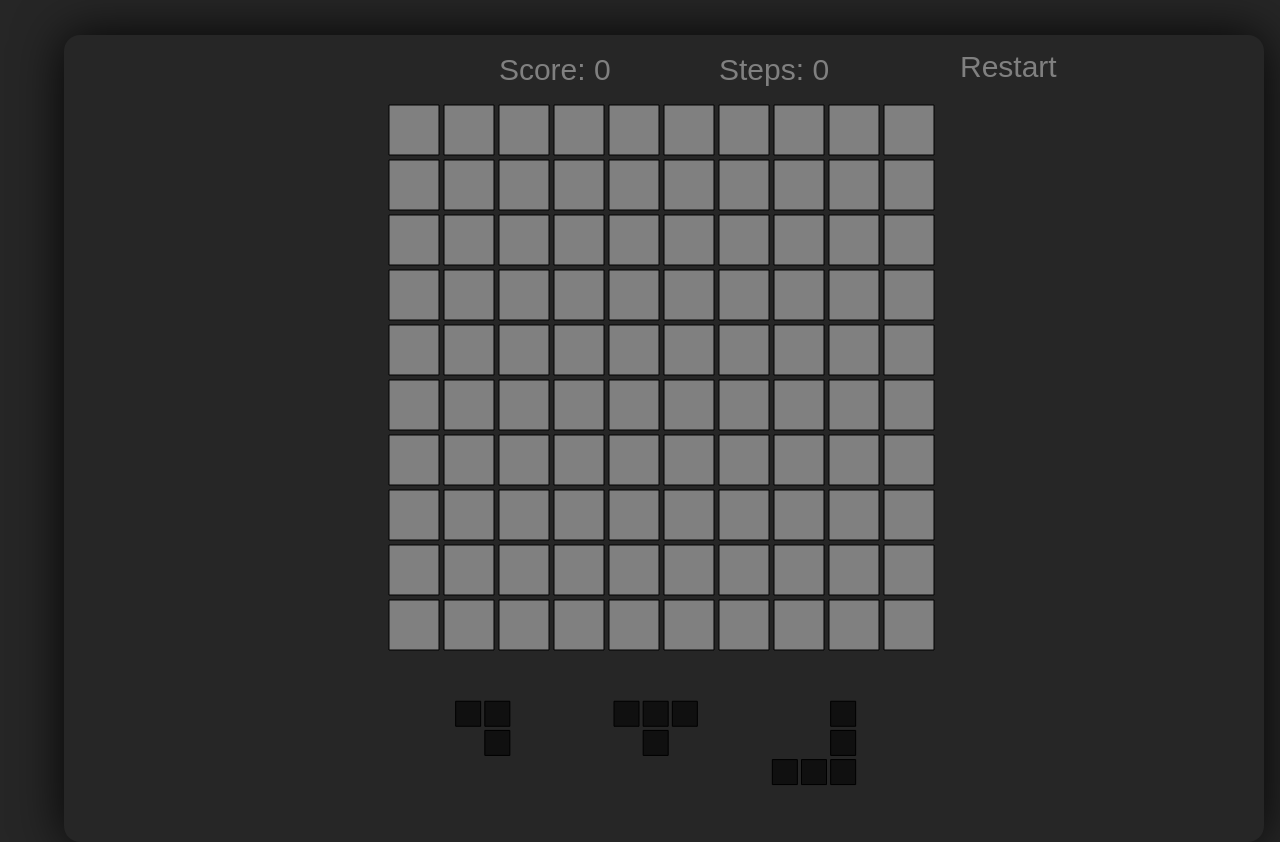
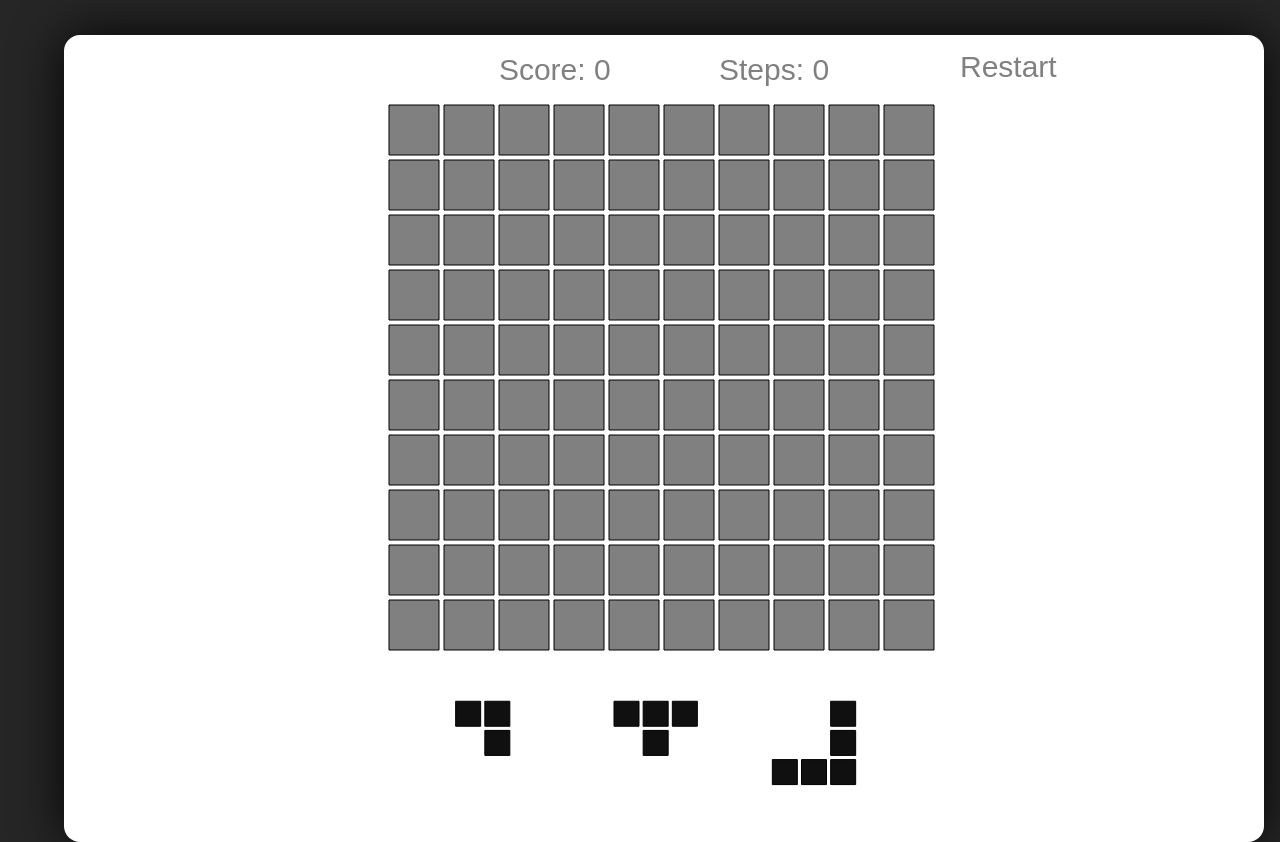
Before and after one commit to forgetSalary/Web1010, a plain HTML site: page index.html in a window 1280 px wide. Drawn offline with Linux system fonts and the light colour scheme; a web font is replaced by a local one.

Commit message:
Chande color canvas bg

```diff
--- a/style.css
+++ b/style.css
@@ -8,7 +8,7 @@
 .canvas-field{
 
   display: block;
-  background: #262626;
+  background: white;
   width: min-content;
   height:min-content;
   margin:auto;
@@ -18,7 +18,7 @@
 main{
   font-family: 'Roboto', sans-serif;
   height:100vh ;
-  background:white;
+
 }
 .dash{
  padding-top: 3%;
```
